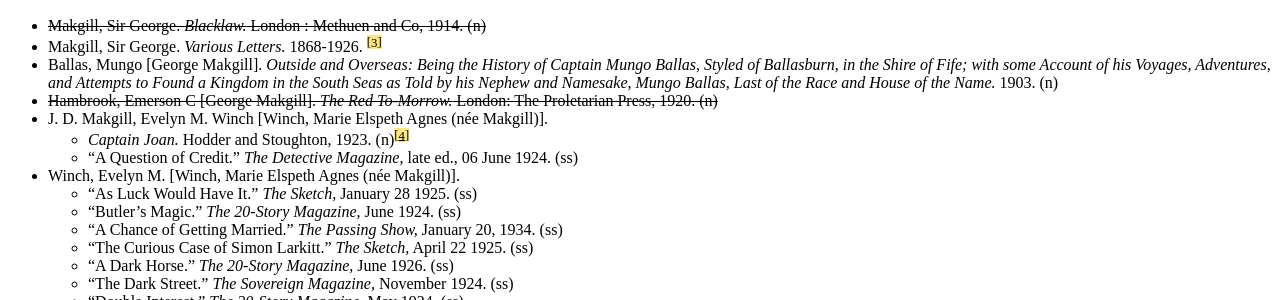
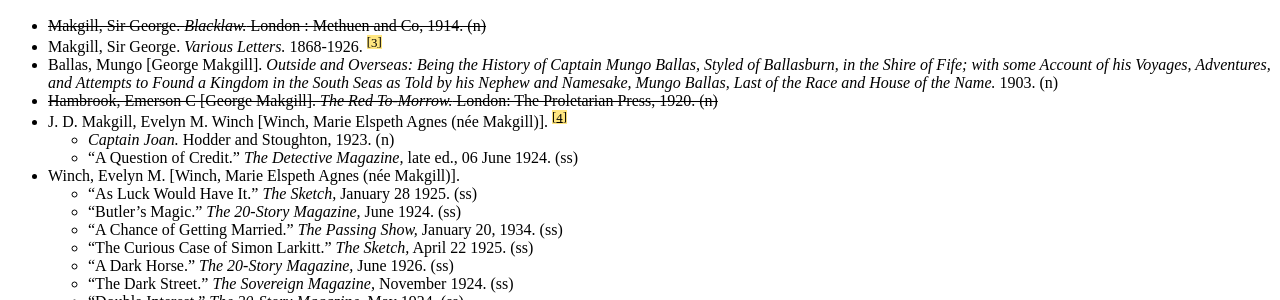
Before and after one commit to derykmakgill/website, a Jekyll site: the page built from research-bounties.md, in a window 1280 px wide. Shown: the part 537-837 px from the top of the page. Built offline with Jekyll 4.4.1, drawn with Linux system fonts in a browser that asks for light colours.

Commit message:
Update research-bounties.md

```diff
--- a/research-bounties.md
+++ b/research-bounties.md
@@ -28,8 +28,8 @@
 - Makgill, Sir George. *Various Letters.* 1868-1926. <span class="footnote"><span class="fnHide"> (Footnote: </span>If it is any help, I have read rumors that many of his papers were given to the Vatican...though one <a href="http://answers.google.com/answers/threadview/id/771994.html">researcher</a> reports finding a letter in an old M15 file in the London Metropolitan Archives, and the National Archives of Scotland are probably a place to start as well.<span class="fnHide">)</span></span>
 - Ballas, Mungo [George Makgill]. *Outside and Overseas: Being the History of Captain Mungo Ballas, Styled of Ballasburn, in the Shire of Fife; with some Account of his Voyages, Adventures, and Attempts to Found a Kingdom in the South Seas as Told by his Nephew and Namesake, Mungo Ballas, Last of the Race and House of the Name.* 1903. (n)
 - ~~Hambrook, Emerson C [George Makgill]. *The Red To-Morrow.* London: The Proletarian Press, 1920. (n)~~
-- J. D. Makgill, Evelyn M. Winch [Winch, Marie Elspeth Agnes (née Makgill)].
-  - *Captain Joan.* Hodder and Stoughton, 1923. (n)<span class="footnote"><span class="fnHide"> (Footnote: </span>Sir John Donald Alexander Arthur Makgill and Marie Elspeth Agnes Makgill were the son and daughter, respectively, of Sir. George Makgill, hence their inclusion in the George Makgill label. My initial interest in them was to learn more about George Makgill himself, but I've found they stand well on their own, especially Marie who, under Evelyn Winch, was apparently quite popular in her day.<span class="fnHide">)</span></span>
+- J. D. Makgill, Evelyn M. Winch [Winch, Marie Elspeth Agnes (née Makgill)]. <span class="footnote"><span class="fnHide"> (Footnote: </span>Sir John Donald Alexander Arthur Makgill and Marie Elspeth Agnes Makgill were the son and daughter, respectively, of Sir. George Makgill, hence their inclusion in the George Makgill label. My initial interest in them was to learn more about George Makgill himself, but I've found they stand well on their own, especially Marie who, under Evelyn Winch, was apparently quite popular in her day.<span class="fnHide">)</span></span>
+  - *Captain Joan.* Hodder and Stoughton, 1923. (n)
   - "A Question of Credit." *The Detective Magazine,* late ed., 06 June 1924. (ss)
 - Winch, Evelyn M. [Winch, Marie Elspeth Agnes (née Makgill)].
   - "As Luck Would Have It." *The Sketch,* January 28 1925. (ss)
```
